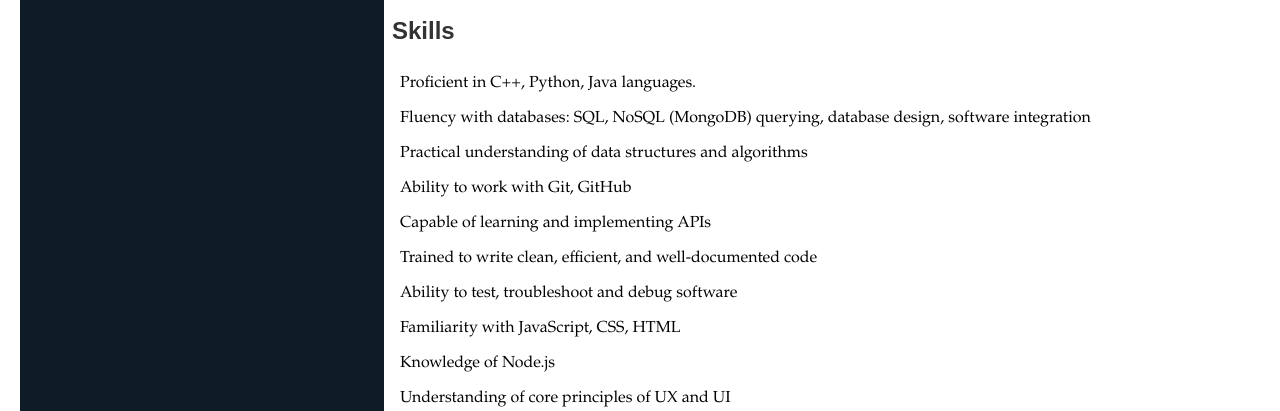
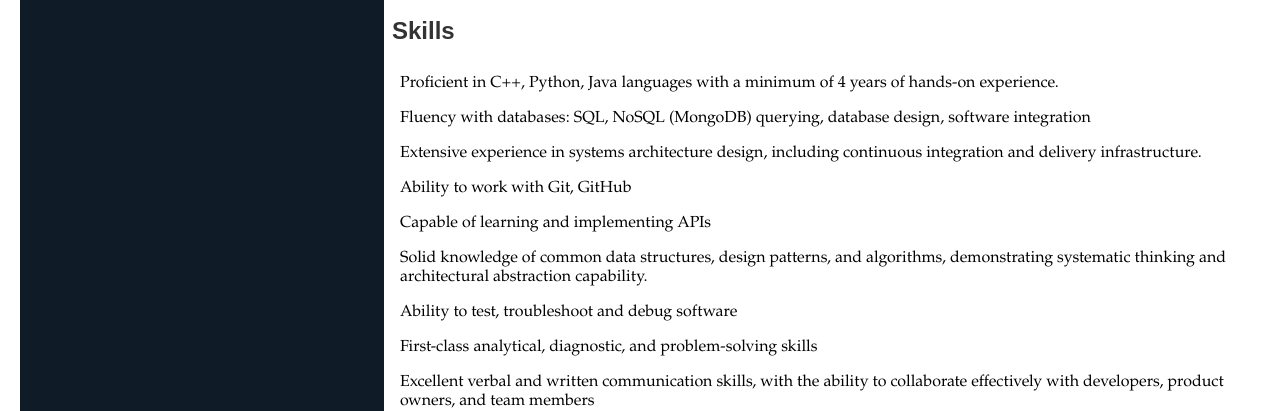
Before and after one commit to anvarkha/Resume, a plain HTML site: page index.html in a window 1280 px wide. Shown: the part 389-800 px from the top of the page. Drawn offline with Linux system fonts and the light colour scheme.

Commit message:
C++ developer version

```diff
--- a/index.html
+++ b/index.html
@@ -38,16 +38,16 @@
             <section class="skills">
                 <h2>Skills</h2>
                 <ul>
-                    <li>Proficient in C++, Python, Java languages.</li>
+                    <li>Proficient in C++, Python, Java languages with a minimum of 4 years of hands-on experience.</li>
                     <li>Fluency with databases: SQL, NoSQL (MongoDB) querying, database design, software integration</li>
-                    <li>Practical understanding of data structures and algorithms</li>
+                    <li>Extensive experience in systems architecture design, including continuous integration and delivery infrastructure.</li>
                     <li>Ability to work with Git, GitHub</li>
                     <li>Capable of learning and implementing APIs</li>
-                    <li>Trained to write clean, efficient, and well-documented code</li>
+                    <li>Solid knowledge of common data structures, design patterns, and algorithms, demonstrating systematic thinking and architectural abstraction capability.</li>
                     <li>Ability to test, troubleshoot and debug software</li>
-                    <li>Familiarity with JavaScript, CSS, HTML</li>
-                    <li>Knowledge of Node.js</li>
-                    <li>Understanding of core principles of UX and UI</li>
+                    <li>First-class analytical, diagnostic, and problem-solving skills</li>
+                    <li>Excellent verbal and written communication skills, with the ability to collaborate effectively with developers, product owners, and team members</li>
+                    <li>Quick learner with a passion for working in a fast-paced environment to deliver new technologies and products to the marketplace.</li>
                 </ul>
             </section>
 
```
